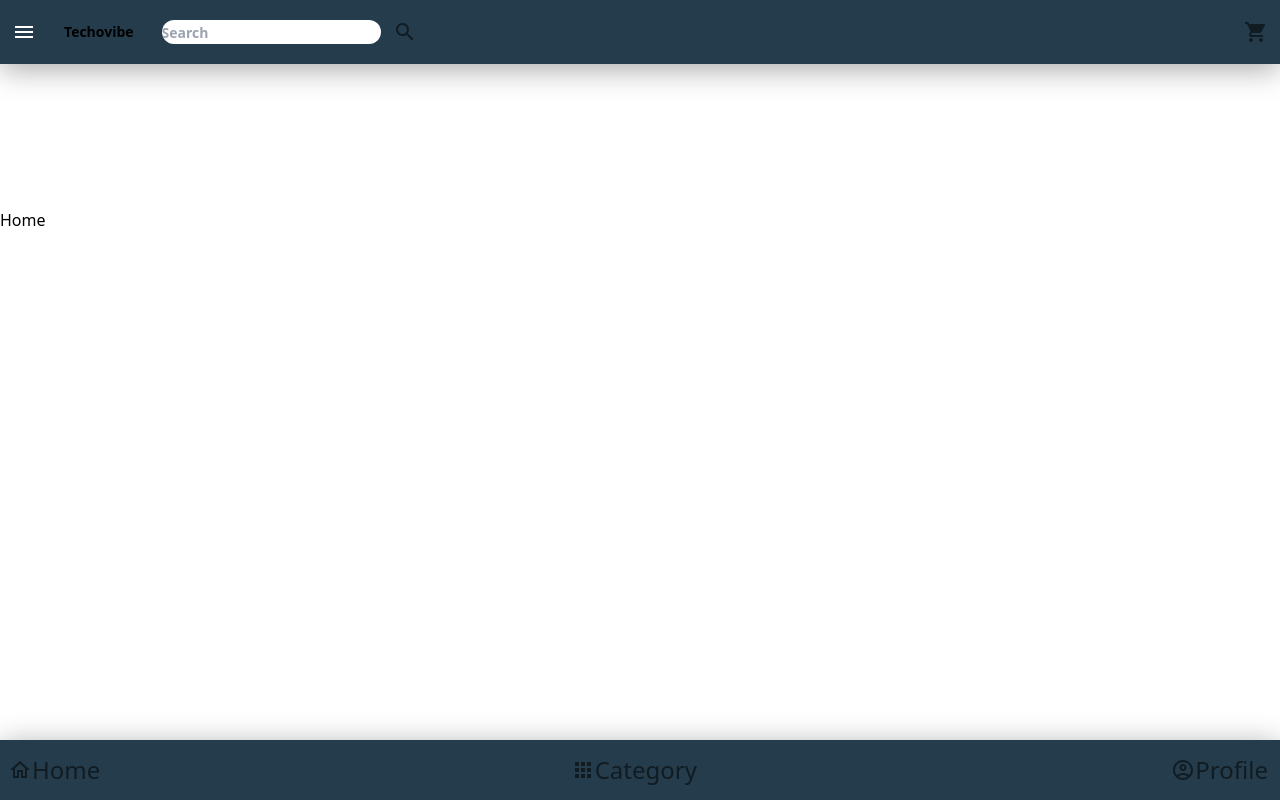
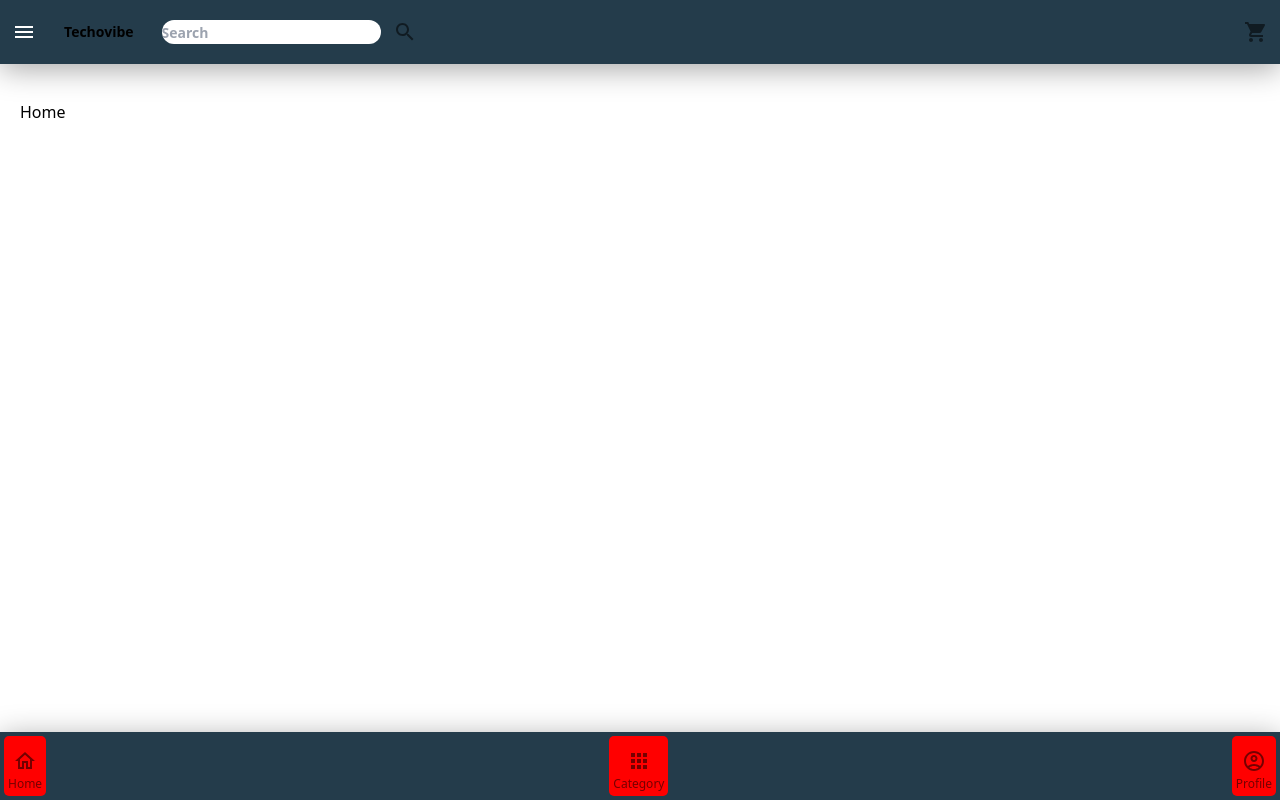
Before and after one commit to Chethana-it/e-commerce, a React (Create React App) app: page / in a window 1280 px wide. Built offline with nearby package versions, Linux system fonts and the light colour scheme.

Commit message:
footer Icon fied and home padding

```diff
--- a/src/components/Footer/Footer.jsx
+++ b/src/components/Footer/Footer.jsx
@@ -8,27 +8,28 @@ import  AccountCircleOutlinedIcon from '@mui/icons-material/AccountCircleOutline
 function Footer() {
   return (
     <footer className='fixed bottom-0 left-0 w-full z[100] p-1 bg-my-background flex items-center justify-between drop-shadow-header-shadow'>
-      <IconButton
-        sx={{
-          padding: '4px',
-          borderRadius: '5px'
-        }}
-      >
-        <HomeOutlinedIcon />
-        <p>Home</p>
-      </IconButton>
-
-      <IconButton>
-        <AppsOutlinedIcon/>
-        <p>Category</p>
-      </IconButton>
-
-      <IconButton>
-        < AccountCircleOutlinedIcon />
-        <p>Profile</p>
-      </IconButton>
+      <FooterIcon Icon={HomeOutlinedIcon} Name="Home" />
+      <FooterIcon Icon={AppsOutlinedIcon} Name="Category"/>
+      <FooterIcon Icon={AccountCircleOutlinedIcon} Name="Profile"/>
     </footer>
   )
 }
 
 export default Footer
+
+const FooterIcon = ({ Icon, Name }) => {
+  return (
+    <IconButton
+    sx={{
+      padding: '4px',
+      borderRadius: '5px',
+      backgroundColor: 'red'
+    }}
+    >
+      <div>
+        <Icon />
+        <p className='text-xs'>{ Name }</p>
+      </div>
+  </IconButton>
+  )
+}
--- a/src/pages/Home/home.jsx
+++ b/src/pages/Home/home.jsx
@@ -2,7 +2,7 @@ import React from 'react'
 
 const Home = () => {
   return (
-    <div className='pt-52'>
+    <div className='px-5 py-[100px] w-full h-screen overflow-y-scroll'>
       Home
     </div>
   )
```
